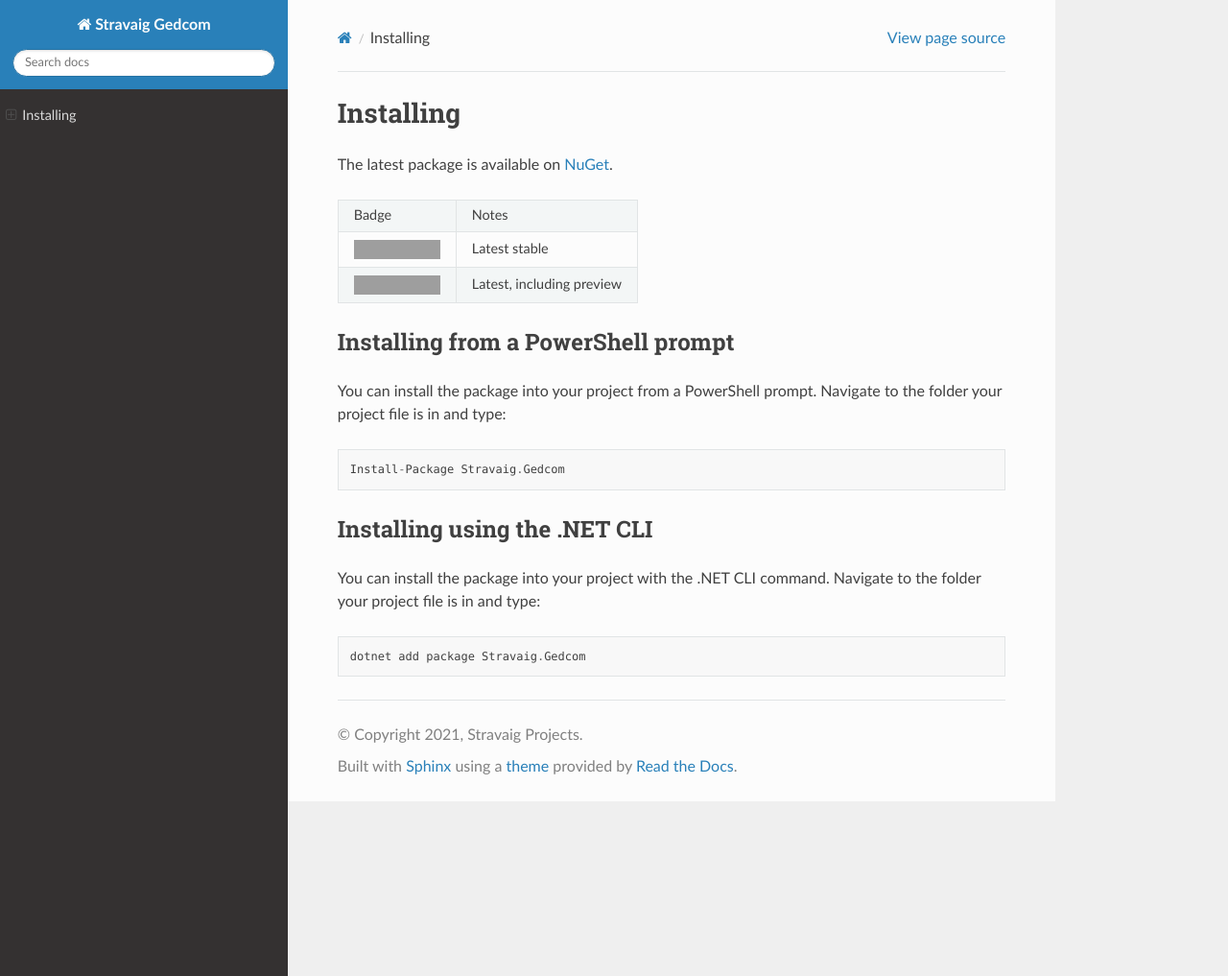
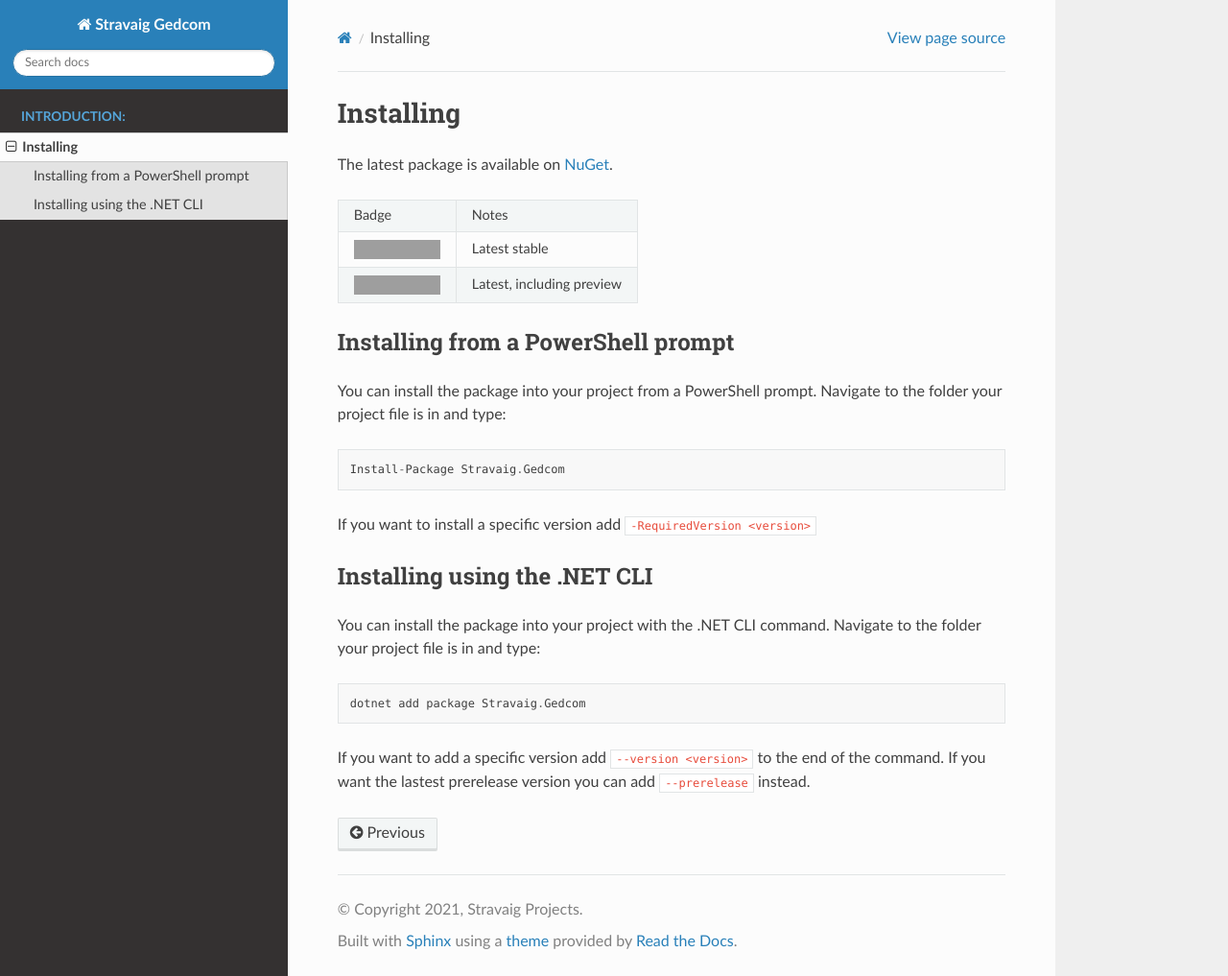
Before and after one commit to Stravaig-Projects/Gedcom, a Sphinx documentation site: the page built from docs/intro/installing-the-package.rst, in a window 1280 px wide and 1017 px high. Shown: the whole window at 96% size. Built offline with Sphinx 7.4.7 and the Read the Docs theme 2.0.0, drawn with Linux system fonts in a browser that asks for light colours; pages that are not in the unit, such as notebooks, are missing from menus; grey boxes are pictures that could not be loaded.

Commit message:
#73 Correct name of the file and add prerelease info

```diff
--- a/docs/intro/installing.rst
+++ b/docs/intro/installing-the-package.rst
@@ -22,6 +22,8 @@
 
     Install-Package Stravaig.Gedcom
 
+If you want to install a specific version add ``-RequiredVersion <version>``
+
 Installing using the .NET CLI
 -----------------------------
 
@@ -30,3 +32,5 @@
 ::
 
     dotnet add package Stravaig.Gedcom
+
+If you want to add a specific version add ``--version <version>`` to the end of the command. If you want the lastest prerelease version you can add ``--prerelease`` instead.
```
